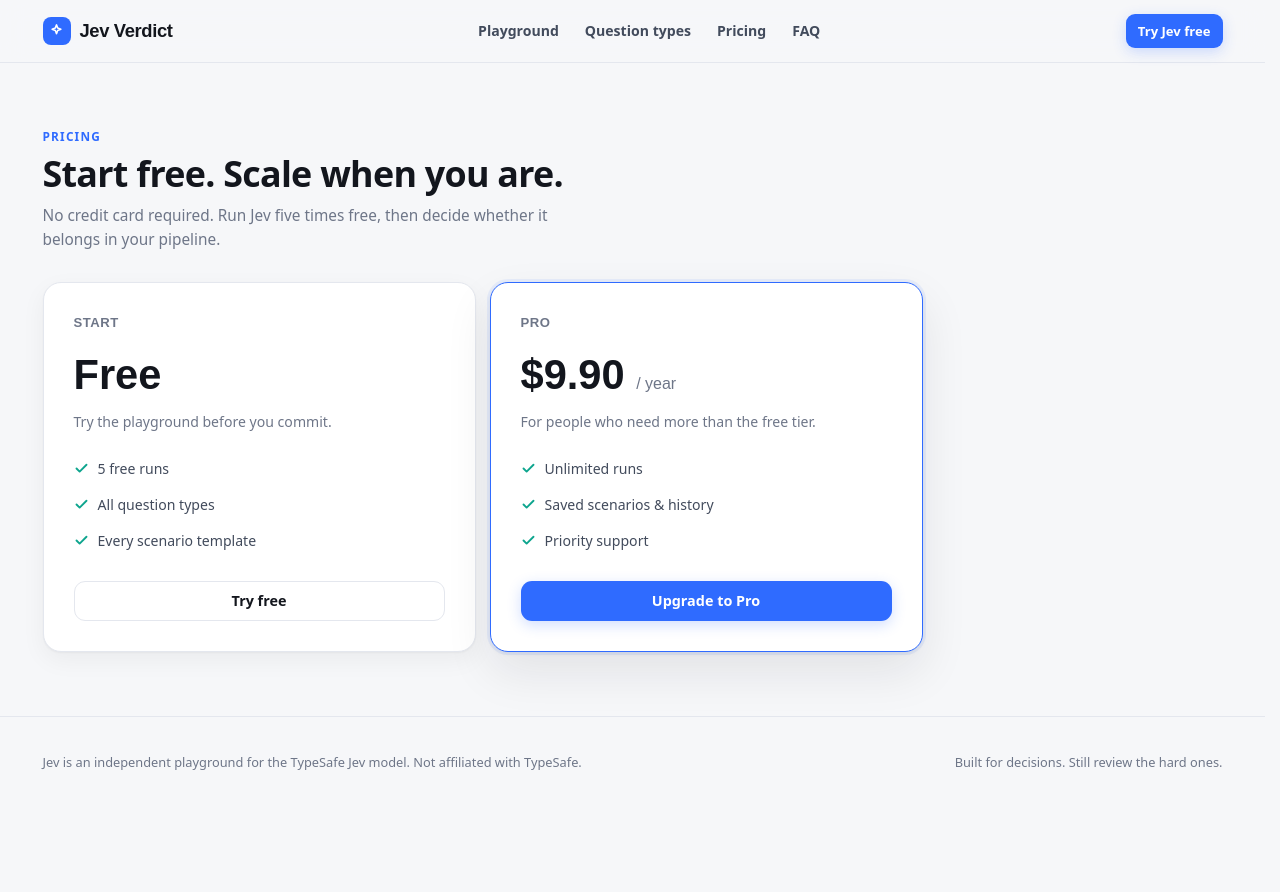
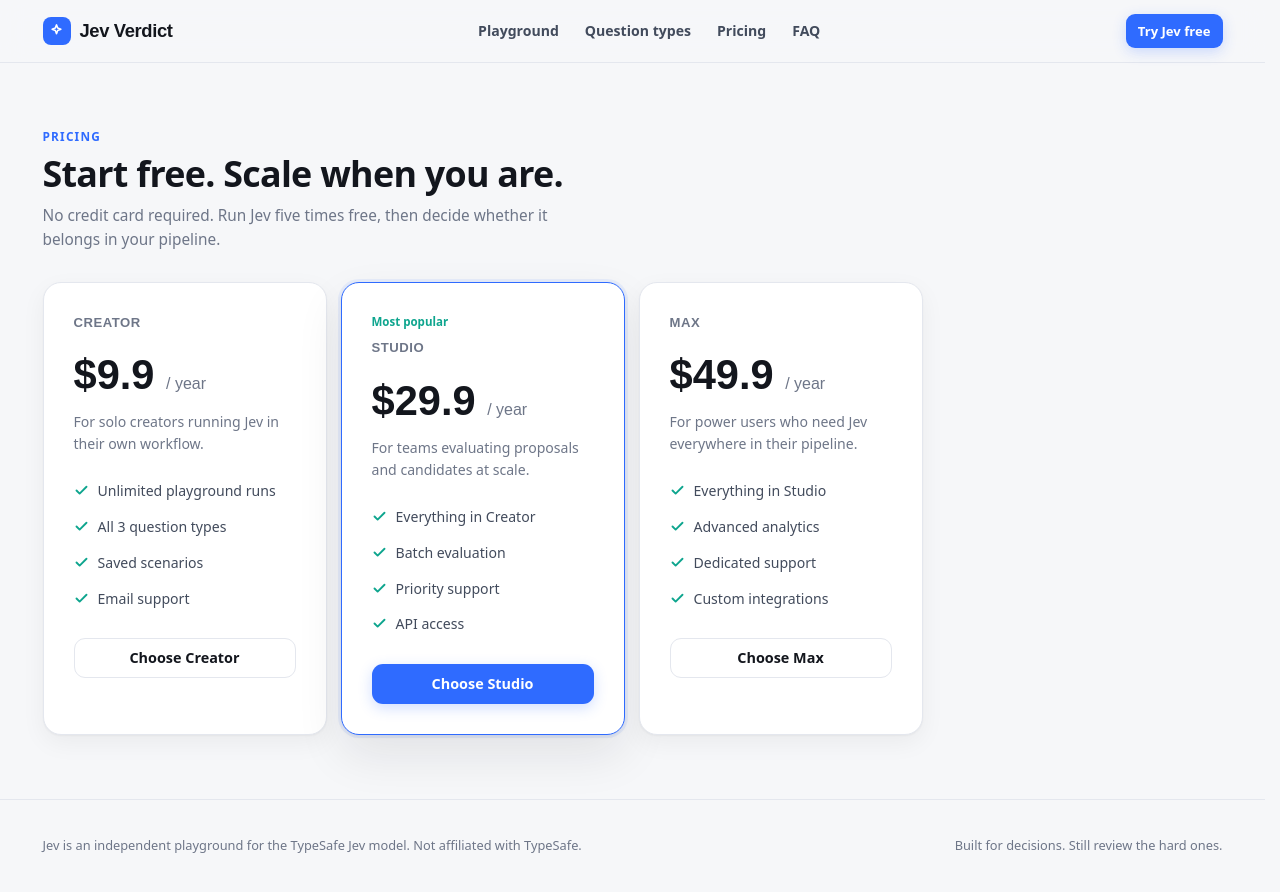
Before and after one commit to qiudingkai-crypto/jevai, a Next.js app: page /pricing in a window 1280 px wide. Shown: the top 892 px of the page. Before the commit the page ends 821 px from the top, so only its background shows below. Built offline with nearby package versions, Linux system fonts and the light colour scheme; no server answers; a web font is replaced by a local one.

Commit message:
fix: 3-tier pricing page, add test environment to Waffo, strip quotes from key

```diff
--- a/app/api/checkout/route.ts
+++ b/app/api/checkout/route.ts
@@ -2,7 +2,7 @@ import { NextRequest, NextResponse } from "next/server";
 import { auth } from "@/auth";
 import { WaffoPancake, WaffoPancakeError } from "@waffo/pancake-ts";
 
-const rawKey = process.env.WAFFO_PRIVATE_KEY!.trim();
+const rawKey = process.env.WAFFO_PRIVATE_KEY!.trim().replace(/^["']|["']$/g, "");
 const privateKey = rawKey.includes("BEGIN")
   ? rawKey
   : `-----BEGIN PRIVATE KEY-----\n${rawKey.match(/.{1,64}/g)?.join("\n")}\n-----END PRIVATE KEY-----`;
@@ -10,6 +10,7 @@ const privateKey = rawKey.includes("BEGIN")
 const client = new WaffoPancake({
   merchantId: process.env.WAFFO_MERCHANT_ID!,
   privateKey,
+  environment: "test",
 });
 
 export async function POST(req: NextRequest) {
--- a/app/pricing/page.tsx
+++ b/app/pricing/page.tsx
@@ -4,7 +4,54 @@ import { useState } from "react";
 import Link from "next/link";
 import { signIn, useSession } from "next-auth/react";
 
-const PRO_PRODUCT_ID = "PROD_0QcN4J6nShFWox3sFiuyFY";
+const TIERS = [
+  {
+    key: "creator",
+    name: "Creator",
+    price: "$9.9",
+    period: "/ year",
+    highlight: false,
+    productId: "PROD_0QcN4J6nShFWox3sFiuyFY",
+    desc: "For solo creators running Jev in their own workflow.",
+    features: [
+      "Unlimited playground runs",
+      "All 3 question types",
+      "Saved scenarios",
+      "Email support",
+    ],
+  },
+  {
+    key: "studio",
+    name: "Studio",
+    price: "$29.9",
+    period: "/ year",
+    highlight: true,
+    badge: "Most popular",
+    productId: "PROD_0QcN4J6nShFWox3sFiuyFY", // TODO: replace with Studio product ID
+    desc: "For teams evaluating proposals and candidates at scale.",
+    features: [
+      "Everything in Creator",
+      "Batch evaluation",
+      "Priority support",
+      "API access",
+    ],
+  },
+  {
+    key: "max",
+    name: "Max",
+    price: "$49.9",
+    period: "/ year",
+    highlight: false,
+    productId: "PROD_0QcN4J6nShFWox3sFiuyFY", // TODO: replace with Max product ID
+    desc: "For power users who need Jev everywhere in their pipeline.",
+    features: [
+      "Everything in Studio",
+      "Advanced analytics",
+      "Dedicated support",
+      "Custom integrations",
+    ],
+  },
+];
 
 function BrandMark() {
   return (
@@ -26,19 +73,19 @@ function CheckIcon() {
 
 export default function PricingPage() {
   const { data: session } = useSession();
-  const [loading, setLoading] = useState(false);
+  const [loading, setLoading] = useState<string | null>(null);
 
-  async function handleCheckout() {
+  async function handleCheckout(productId: string, tierKey: string) {
     if (!session?.user) {
       signIn("google");
       return;
     }
-    setLoading(true);
+    setLoading(tierKey);
     try {
       const res = await fetch("/api/checkout", {
         method: "POST",
         headers: { "Content-Type": "application/json" },
-        body: JSON.stringify({ productId: PRO_PRODUCT_ID }),
+        body: JSON.stringify({ productId }),
       });
       const data = await res.json();
       if (data.checkoutUrl) {
@@ -49,7 +96,7 @@ export default function PricingPage() {
     } catch {
       alert("Something went wrong");
     } finally {
-      setLoading(false);
+      setLoading(null);
     }
   }
 
@@ -86,44 +133,36 @@ export default function PricingPage() {
                 whether it belongs in your pipeline.
               </p>
             </div>
-            <div className="price-grid">
-              <div className="price-card">
-                <div className="tier">Start</div>
-                <div className="price">Free</div>
+            <div className="price-grid" style={{ gridTemplateColumns: "repeat(3, 1fr)" }}>
+              {TIERS.map((tier) => (
+                <div key={tier.key} className={`price-card${tier.highlight ? " hl" : ""}`}>
+                  {tier.badge && (
+                    <div style={{ fontSize: "0.72rem", fontWeight: 600, color: "var(--mint)", marginBottom: 8 }}>
+                      {tier.badge}
+                    </div>
+                  )}
+                  <div className="tier">{tier.name}</div>
+                  <div className="price">
+                    {tier.price} <small>{tier.period}</small>
+                  </div>
                   <p style={{ color: "var(--muted)", fontSize: "0.88rem" }}>
-                  Try the playground before you commit.
+                    {tier.desc}
                   </p>
                   <ul>
-                  <li><CheckIcon /> 5 free runs</li>
-                  <li><CheckIcon /> All question types</li>
-                  <li><CheckIcon /> Every scenario template</li>
-                </ul>
-                <Link className="btn btn-ghost" href="/#playground" style={{ width: "100%" }}>
-                  Try free
-                </Link>
-              </div>
-              <div className="price-card hl">
-                <div className="tier">Pro</div>
-                <div className="price">
-                  $9.90 <small>/ year</small>
-                </div>
-                <p style={{ color: "var(--muted)", fontSize: "0.88rem" }}>
-                  For people who need more than the free tier.
-                </p>
-                <ul>
-                  <li><CheckIcon /> Unlimited runs</li>
-                  <li><CheckIcon /> Saved scenarios &amp; history</li>
-                  <li><CheckIcon /> Priority support</li>
+                    {tier.features.map((f) => (
+                      <li key={f}><CheckIcon /> {f}</li>
+                    ))}
                   </ul>
                   <button
-                  className="btn btn-primary"
-                  onClick={handleCheckout}
-                  disabled={loading}
+                    className={tier.highlight ? "btn btn-primary" : "btn btn-ghost"}
+                    onClick={() => handleCheckout(tier.productId, tier.key)}
+                    disabled={loading !== null}
                     style={{ width: "100%" }}
                   >
-                  {loading ? "Redirecting…" : "Upgrade to Pro"}
+                    {loading === tier.key ? "Redirecting…" : `Choose ${tier.name}`}
                   </button>
                 </div>
+              ))}
             </div>
           </div>
         </section>
```
Lines whose indentation alone changed are shown as unchanged.
